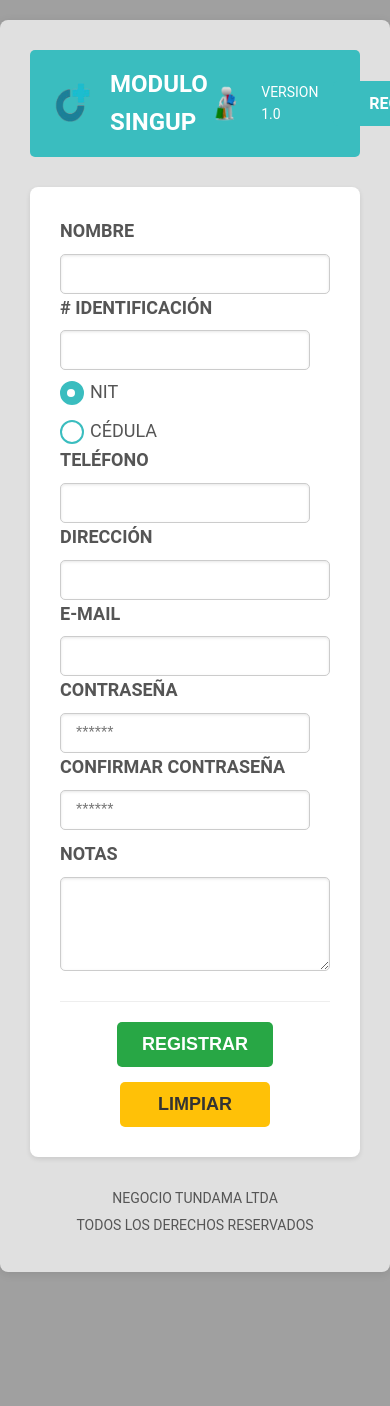
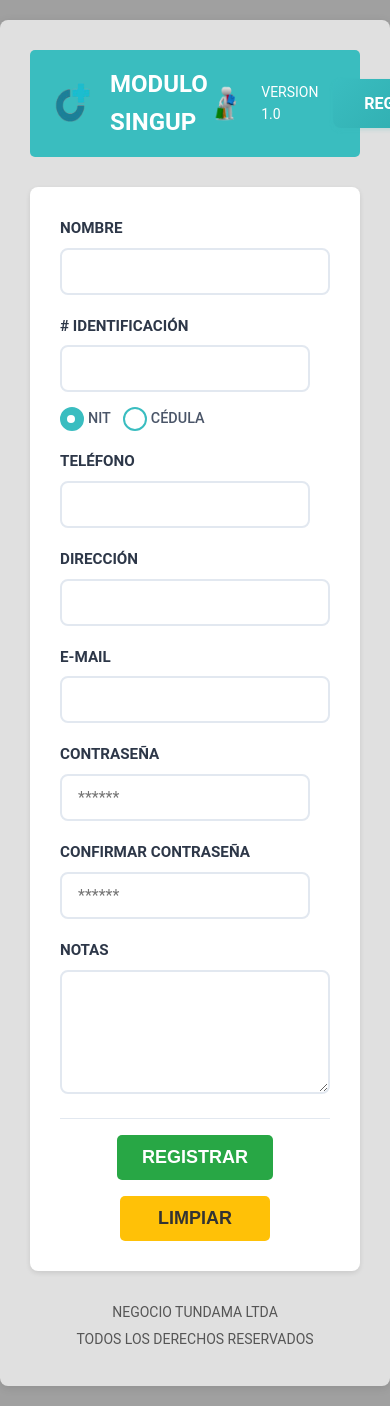
Before and after one commit to DanielFernandoVelazco/tundama-system, a React (Create React App) app in the folder frontend/: page /signup in a window 390 px wide. Shown: the top 1406 px of the page. Before the commit the page ends 1292 px from the top, so only its background shows below. Built offline with nearby package versions, Linux system fonts and the light colour scheme.

Commit message:
Modifica css signup

```diff
--- a/frontend/src/pages/SignUp/SignUp.css
+++ b/frontend/src/pages/SignUp/SignUp.css
@@ -1,52 +1,71 @@
+/* ===== SIGNUP MODULE - ESTILOS OPTIMIZADOS ===== */
 .client-module-container {
     max-width: 800px;
-    margin: 20px auto;
+    margin: 2rem auto;
+    width: 100%;
+    padding: 0 1rem;
+}
+
+/* ===== GRUPOS DE FORMULARIO ===== */
+.form-group-signup {
+    display: flex;
+    align-items: center;
+    margin-bottom: 1.25rem;
+    gap: 1rem;
     width: 100%;
 }
 
-.form-group-signup {
-    width: 100%;
-    display: flex;
-    align-items: center;
-    margin-bottom: 0;
-    font-size: 18px;
+.form-group-signup label {
+    width: 200px;
+    min-width: 200px;
+    text-align: right;
+    font-weight: 600;
+    color: #2d3748;
+    flex-shrink: 0;
+    font-size: 1rem;
+    line-height: 1.5;
 }
 
-.form-group-signup label {
-    width: 160px;
-    min-width: 120px;
-    text-align: right;
-    margin-right: 15px;
-    font-weight: bold;
-    color: #555;
-}
-
+/* ===== INPUTS BASE ===== */
 .form-group-signup input[type="text"],
 .form-group-signup input[type="password"],
 .form-group-signup input[type="email"],
 .form-group-signup textarea {
-    flex-grow: 1;
-    padding: 10px 15px;
-    border: 1px solid #ccc;
-    border-radius: 5px;
-    font-size: 16px;
-    box-shadow: inset 0 1px 3px rgba(0, 0, 0, 0.1);
-    max-width: 450px;
+    flex: 1;
+    padding: 0.75rem 1rem;
+    border: 2px solid #e2e8f0;
+    border-radius: 0.5rem;
+    font-size: 1rem;
+    background: white;
+    transition: all 0.3s ease;
+    font-family: inherit;
 }
 
+.form-group-signup input[type="text"]:focus,
+.form-group-signup input[type="password"]:focus,
+.form-group-signup input[type="email"]:focus,
+.form-group-signup textarea:focus {
+    outline: none;
+    border-color: #3abdc0;
+    box-shadow: 0 0 0 3px rgba(58, 189, 192, 0.1);
+}
+
+/* ===== VARIANTES DE INPUT ===== */
 .form-group-signup input.read-only-input {
-    background-color: #f0f0f0;
-    color: #666;
-    cursor: default;
-    border: 1px dashed #bbb;
+    background-color: #f7fafc;
+    color: #718096;
+    border: 2px dashed #cbd5e0;
+    cursor: not-allowed;
 }
 
 .form-group-signup input.small-input {
     max-width: 150px;
+    min-width: 150px;
 }
 
 .form-group-signup input.medium-input {
     max-width: 250px;
+    min-width: 200px;
 }
 
 .form-group-signup input.full-width-input {
@@ -54,33 +73,39 @@
     width: 100%;
 }
 
+/* ===== TEXTAREA ===== */
 .form-group-signup textarea {
     resize: vertical;
-    min-height: 80px;
+    min-height: 5rem;
     max-width: none;
     width: 100%;
+    line-height: 1.5;
 }
 
-/* Estilos específicos para el grupo de tipo selector */
+/* ===== GRUPOS ESPECIALES ===== */
 .form-group-signup.type-selector {
     align-items: center;
+    flex-wrap: nowrap;
 }
 
-/* Estilos para textarea de ancho completo */
+.form-group-signup.type-selector input[type="text"] {
+    margin-right: 1rem;
+}
+
 .form-group-signup.full-width-textarea-signup {
     align-items: flex-start;
 }
 
 .form-group-signup.full-width-textarea-signup label {
-    margin-top: 10px;
+    padding-top: 0.75rem;
 }
 
-/* Radio group styles para SignUp */
+/* ===== RADIO BUTTONS MEJORADOS ===== */
 .form-group-signup .radio-group {
     display: flex;
     align-items: center;
-    gap: 20px;
-    margin-left: 20px;
+    gap: 1.5rem;
+    flex-shrink: 0;
 }
 
 .form-group-signup .radio-group input[type="radio"] {
@@ -90,13 +115,19 @@
 .form-group-signup .radio-group label {
     position: relative;
     cursor: pointer;
-    padding-left: 30px;
-    font-weight: normal;
-    color: #555;
+    padding-left: 2rem;
+    font-weight: 500;
+    color: #4a5568;
     text-align: left;
     width: auto;
     min-width: auto;
-    margin-right: 0;
+    margin: 0;
+    font-size: 1rem;
+    transition: color 0.3s ease;
+}
+
+.form-group-signup .radio-group label:hover {
+    color: #2d3748;
 }
 
 .form-group-signup .radio-group label::before {
@@ -105,88 +136,101 @@
     left: 0;
     top: 50%;
     transform: translateY(-50%);
-    width: 20px;
-    height: 20px;
-    border: 2px solid #3ABDBF;
+    width: 1.25rem;
+    height: 1.25rem;
+    border: 2px solid #3abdc0;
     border-radius: 50%;
-    background-color: #fff;
-    transition: all 0.2s ease;
+    background: white;
+    transition: all 0.3s ease;
+}
+
+.form-group-signup .radio-group label::after {
+    content: '';
+    position: absolute;
+    left: 0.4375rem;
+    top: 50%;
+    transform: translateY(-50%) scale(0);
+    width: 0.5rem;
+    height: 0.5rem;
+    background: white;
+    border-radius: 50%;
+    transition: transform 0.3s ease;
 }
 
 .form-group-signup .radio-group input[type="radio"]:checked+label::before {
-    background-color: #3ABDBF;
-    border-color: #3ABDBF;
+    background-color: #3abdc0;
+    border-color: #3abdc0;
 }
 
 .form-group-signup .radio-group input[type="radio"]:checked+label::after {
-    content: '';
-    position: absolute;
-    left: 7px;
-    top: 50%;
-    transform: translateY(-50%);
-    width: 8px;
-    height: 8px;
-    background-color: #fff;
-    border-radius: 50%;
+    transform: translateY(-50%) scale(1);
 }
 
-/* Info text */
+/* ===== TEXTO INFORMATIVO ===== */
 .info-text {
-    font-size: 14px;
-    color: #888;
-    margin-left: 10px;
+    font-size: 0.875rem;
+    color: #718096;
+    margin-left: 0.5rem;
+    white-space: nowrap;
+    font-style: italic;
 }
 
-/* Button group para SignUp */
+/* ===== GRUPO DE BOTONES ===== */
 .button-group-signup {
     display: flex;
     justify-content: center;
-    gap: 20px;
-    margin-top: 30px;
+    gap: 1.5rem;
+    margin-top: 2rem;
+    padding-top: 1.5rem;
+    border-top: 1px solid #e2e8f0;
     width: 100%;
-    padding-top: 20px;
-    border-top: 1px solid #eee;
 }
 
-/* Botón regresar específico para SignUp */
+/* ===== BOTÓN REGRESAR ESPECÍFICO ===== */
 .button-regresar-signup {
-    margin-left: 30px;
-    padding: 10px 20px;
-    font-size: 16px;
+    padding: 0.75rem 1.5rem;
+    font-size: 1rem;
     text-decoration: none;
-    background-color: #3ABDBF;
+    background: linear-gradient(135deg, #3abdc0, #2ca7a9);
     color: white;
     border: none;
-    border-radius: 5px;
+    border-radius: 0.5rem;
     cursor: pointer;
     text-transform: uppercase;
-    font-weight: bold;
-    display: inline-block;
-    text-align: center;
+    font-weight: 700;
+    display: inline-flex;
+    align-items: center;
+    justify-content: center;
+    transition: all 0.3s ease;
+    min-width: 140px;
+    box-shadow: 0 2px 4px rgba(58, 189, 192, 0.2);
 }
 
 .button-regresar-signup:hover {
-    background-color: #2CA7A9;
+    background: linear-gradient(135deg, #2ca7a9, #249597);
+    transform: translateY(-1px);
+    box-shadow: 0 4px 8px rgba(58, 189, 192, 0.3);
 }
 
-/* Responsive styles */
+/* ===== RESPONSIVE - MOBILE FIRST ===== */
 @media (max-width: 768px) {
     .client-module-container {
-        margin: 10px auto;
-        padding: 15px;
+        margin: 1rem auto;
+        padding: 0 0.75rem;
     }
 
     .form-group-signup {
         flex-direction: column;
-        align-items: flex-start;
-        gap: 8px;
+        align-items: stretch;
+        gap: 0.5rem;
+        margin-bottom: 1.5rem;
     }
 
     .form-group-signup label {
         text-align: left;
         width: 100%;
-        margin-right: 0;
         min-width: auto;
+        font-size: 0.95rem;
     }
 
     .form-group-signup input[type="text"],
@@ -195,35 +239,108 @@
     .form-group-signup textarea {
         width: 100%;
         max-width: none;
+        min-width: auto;
+        font-size: 1rem;
     }
 
     .form-group-signup input.small-input,
     .form-group-signup input.medium-input {
         width: 100%;
         max-width: none;
+        min-width: auto;
+    }
+
+    /* Grupos especiales en mobile */
+    .form-group-signup.type-selector {
+        align-items: stretch;
+    }
+
+    .form-group-signup.type-selector input[type="text"] {
+        margin-right: 0;
+        width: 100%;
     }
 
     .form-group-signup .radio-group {
-        flex-direction: column;
-        align-items: flex-start;
+        flex-direction: row;
+        justify-content: flex-start;
         width: 100%;
-        margin-left: 0;
-        gap: 10px;
+        gap: 1rem;
+        margin-top: 0.5rem;
     }
 
-    .form-group-signup.type-selector {
-        align-items: flex-start;
+    .form-group-signup.full-width-textarea-signup {
+        align-items: stretch;
+    }
+
+    .form-group-signup.full-width-textarea-signup label {
+        padding-top: 0;
+    }
+
+    /* Botones en mobile */
+    .button-group-signup {
+        flex-direction: column;
+        align-items: center;
+        gap: 1rem;
+    }
+
+    .button-regresar-signup {
+        width: 100%;
+        max-width: 280px;
+        margin-left: 0;
+    }
+
+    /* Ajustes de texto en mobile */
+    .info-text {
+        margin-left: 0;
+        font-size: 0.8rem;
+        text-align: center;
+        display: block;
+        margin-top: 0.25rem;
+    }
+}
+
+/* ===== MEJORAS PARA PANTALLAS MUY PEQUEÑAS ===== */
+@media (max-width: 480px) {
+    .client-module-container {
+        padding: 0 0.5rem;
+    }
+
+    .form-group-signup {
+        margin-bottom: 1.25rem;
+    }
+
+    .form-group-signup .radio-group {
+        gap: 0.75rem;
+    }
+
+    .form-group-signup .radio-group label {
+        font-size: 0.9rem;
+        padding-left: 1.75rem;
     }
 
     .button-group-signup {
-        flex-direction: column;
-        align-items: center;
-        gap: 15px;
-    }
-
-    .button-regresar-signup {
-        margin-left: 0;
-        width: 100%;
-        max-width: 250px;
+        margin-top: 1.5rem;
+        padding-top: 1rem;
     }
 }
+
+/* ===== MEJORAS DE ACCESIBILIDAD ===== */
+.form-group-signup input:focus-visible,
+.form-group-signup textarea:focus-visible {
+    outline: 2px solid #3abdc0;
+    outline-offset: 2px;
+}
+
+.form-group-signup .radio-group input[type="radio"]:focus-visible+label::before {
+    outline: 2px solid #3abdc0;
+    outline-offset: 2px;
+}
+
+/* ===== ESTADOS DE DESHABILITADO ===== */
+.form-group-signup input:disabled,
+.form-group-signup textarea:disabled {
+    background-color: #f7fafc;
+    color: #a0aec0;
+    cursor: not-allowed;
+    border-color: #e2e8f0;
+}
```
